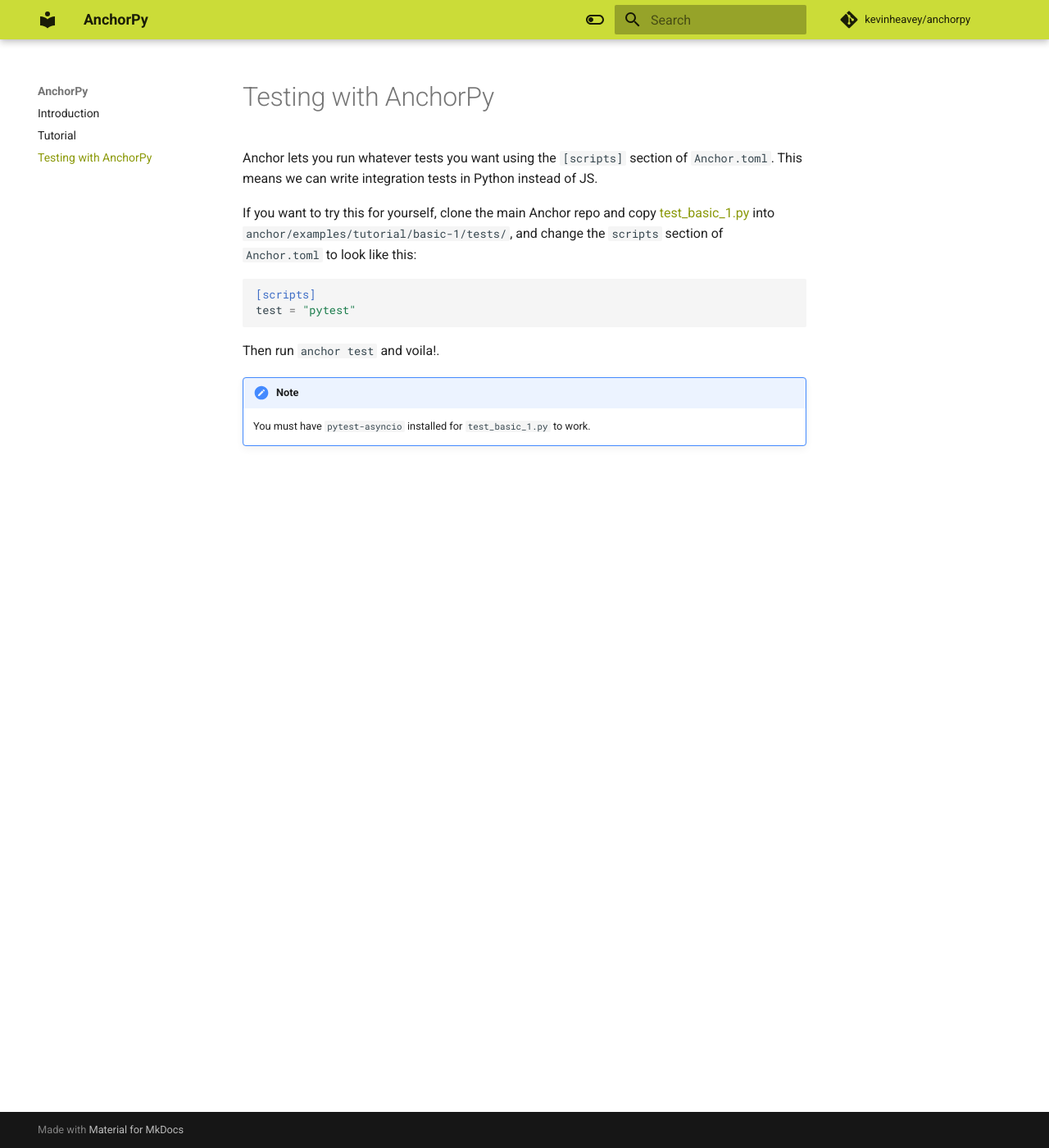
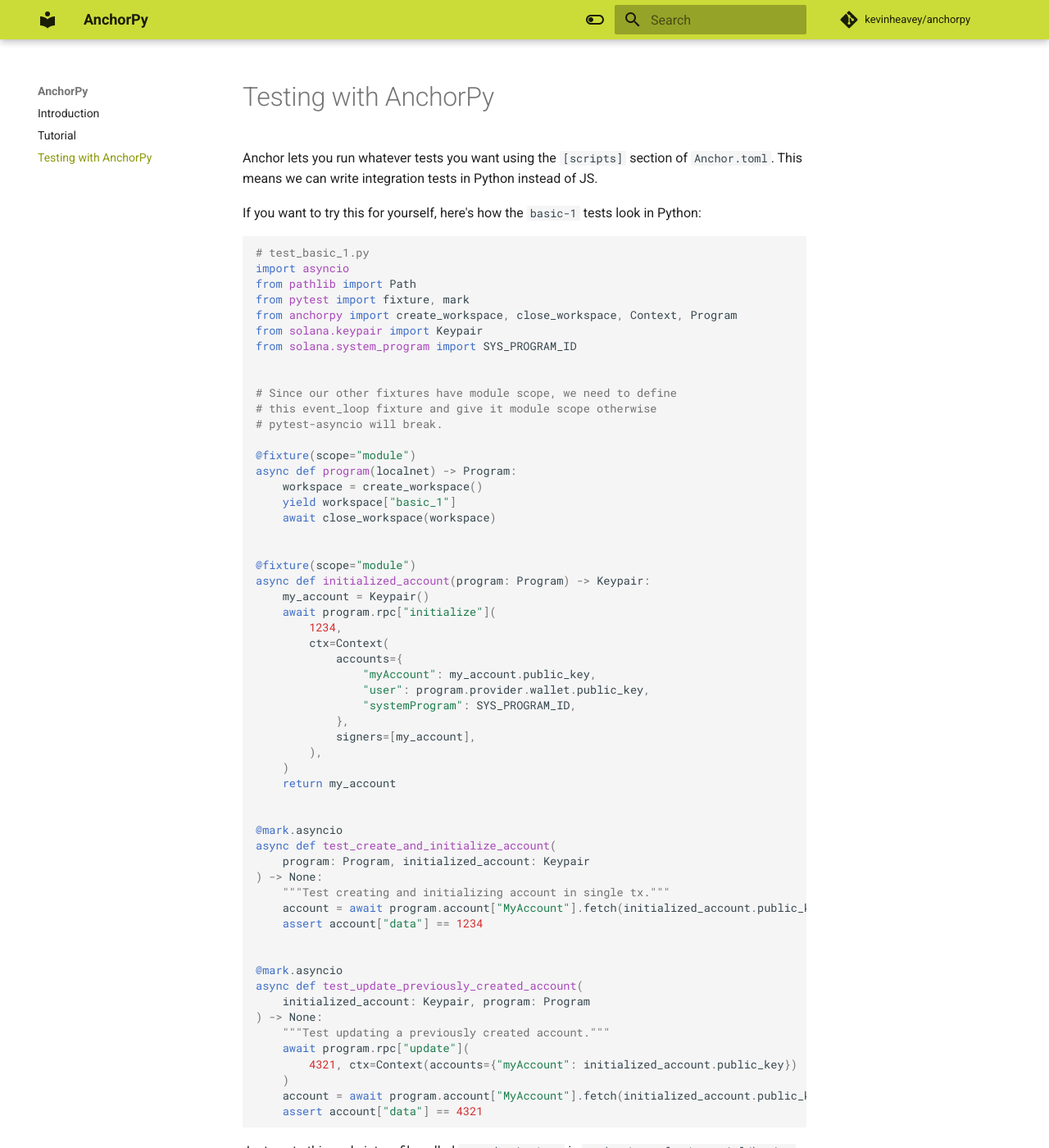
Before and after one commit to kevinheavey/anchorpy, an MkDocs documentation site: the page built from docs/testing.md, in a window 1280 px wide and 1400 px high. Shown: the whole window at 82% size. Built offline with MkDocs 1.6.1 and Material for MkDocs 9.7.7, drawn with Linux system fonts in a browser that asks for light colours; comment, search, counter and statistics services are not loaded; some of the changed text lies outside the part shown.

Commit message:
update testing docs

````diff
--- a/docs/testing.md
+++ b/docs/testing.md
@@ -3,9 +3,70 @@
 Anchor lets you run whatever tests you want using the `[scripts]` section of `Anchor.toml`.
 This means we can write integration tests in Python instead of JS.
 
-If you want to try this for yourself, clone the main Anchor repo and
-copy [test_basic_1.py](https://github.com/kevinheavey/anchorpy/blob/main/tests/test_basic_1.py)
-into `anchor/examples/tutorial/basic-1/tests/`, and change the `scripts` section of `Anchor.toml`
+If you want to try this for yourself, here's how the `basic-1` tests look in Python:
+
+```python
+# test_basic_1.py
+import asyncio
+from pathlib import Path
+from pytest import fixture, mark
+from anchorpy import create_workspace, close_workspace, Context, Program
+from solana.keypair import Keypair
+from solana.system_program import SYS_PROGRAM_ID
+
+
+# Since our other fixtures have module scope, we need to define
+# this event_loop fixture and give it module scope otherwise
+# pytest-asyncio will break.
+
+@fixture(scope="module")
+async def program(localnet) -> Program:
+    workspace = create_workspace()
+    yield workspace["basic_1"]
+    await close_workspace(workspace)
+
+
+@fixture(scope="module")
+async def initialized_account(program: Program) -> Keypair:
+    my_account = Keypair()
+    await program.rpc["initialize"](
+        1234,
+        ctx=Context(
+            accounts={
+                "myAccount": my_account.public_key,
+                "user": program.provider.wallet.public_key,
+                "systemProgram": SYS_PROGRAM_ID,
+            },
+            signers=[my_account],
+        ),
+    )
+    return my_account
+
+
+@mark.asyncio
+async def test_create_and_initialize_account(
+    program: Program, initialized_account: Keypair
+) -> None:
+    """Test creating and initializing account in single tx."""
+    account = await program.account["MyAccount"].fetch(initialized_account.public_key)
+    assert account["data"] == 1234
+
+
+@mark.asyncio
+async def test_update_previously_created_account(
+    initialized_account: Keypair, program: Program
+) -> None:
+    """Test updating a previously created account."""
+    await program.rpc["update"](
+        4321, ctx=Context(accounts={"myAccount": initialized_account.public_key})
+    )
+    account = await program.account["MyAccount"].fetch(initialized_account.public_key)
+    assert account["data"] == 4321
+
+```
+
+Just paste this code into a file called `test_basic_1.py`
+in `anchor/examples/tutorial/basic-1/tests/`, and change the `scripts` section of `Anchor.toml`
 to look like this:
 
 ```toml
````
Also changed, not shown: 1 other file.
